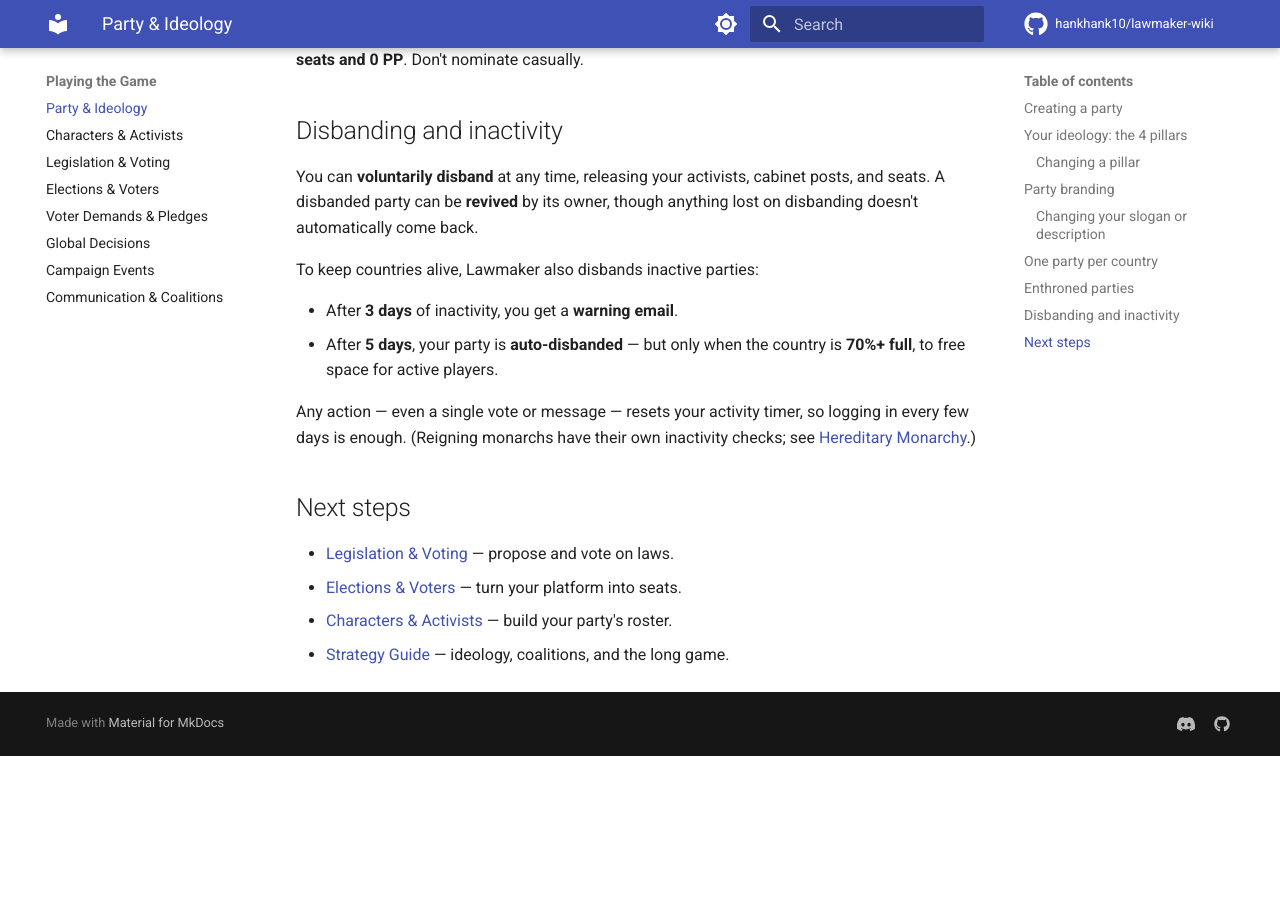
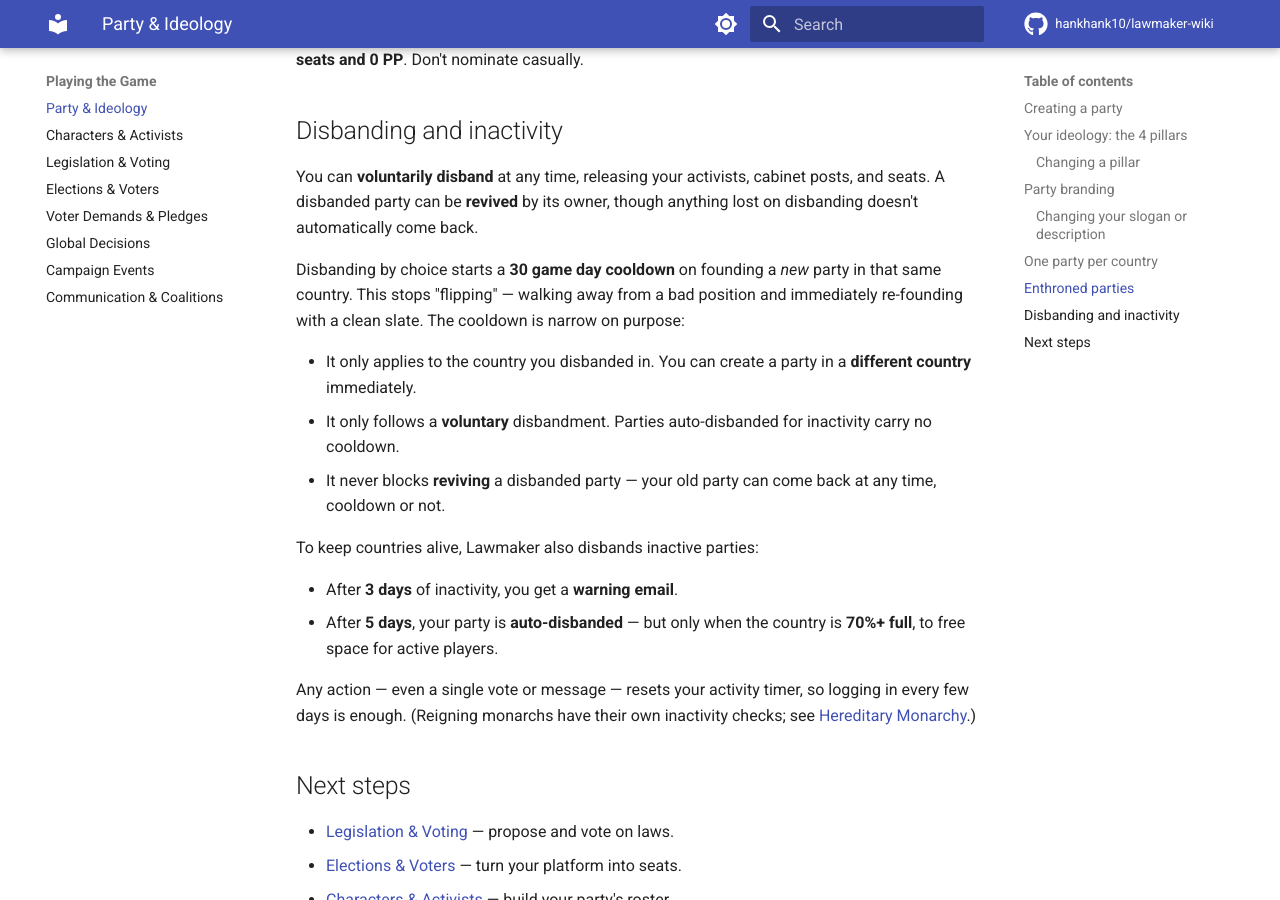
Before and after one commit to hankhank10/lawmaker-wiki, an MkDocs documentation site: the page built from docs/gameplay/parties.md, in a window 1280 px wide and 900 px high, scrolled down 2467 px. Built offline with MkDocs 1.6.1 and Material for MkDocs 9.7.7, drawn with Linux system fonts in a browser that asks for light colours; comment, search, counter and statistics services are not loaded; before the commit the page ends 3223 px from its top, so only the background shows below that.

Commit message:
📝 Sync from private repo
Auto-synced from hankhank10/lawmaker/game-manual

```diff
--- a/docs/gameplay/parties.md
+++ b/docs/gameplay/parties.md
@@ -59,6 +59,12 @@ In countries with a [hereditary monarchy](monarchy.md), your party can nominate
 
 You can **voluntarily disband** at any time, releasing your activists, cabinet posts, and seats. A disbanded party can be **revived** by its owner, though anything lost on disbanding doesn't automatically come back.
 
+Disbanding by choice starts a **30 game day cooldown** on founding a *new* party in that same country. This stops "flipping" — walking away from a bad position and immediately re-founding with a clean slate. The cooldown is narrow on purpose:
+
+- It only applies to the country you disbanded in. You can create a party in a **different country** immediately.
+- It only follows a **voluntary** disbandment. Parties auto-disbanded for inactivity carry no cooldown.
+- It never blocks **reviving** a disbanded party — your old party can come back at any time, cooldown or not.
+
 To keep countries alive, Lawmaker also disbands inactive parties:
 
 - After **3 days** of inactivity, you get a **warning email**.
```
